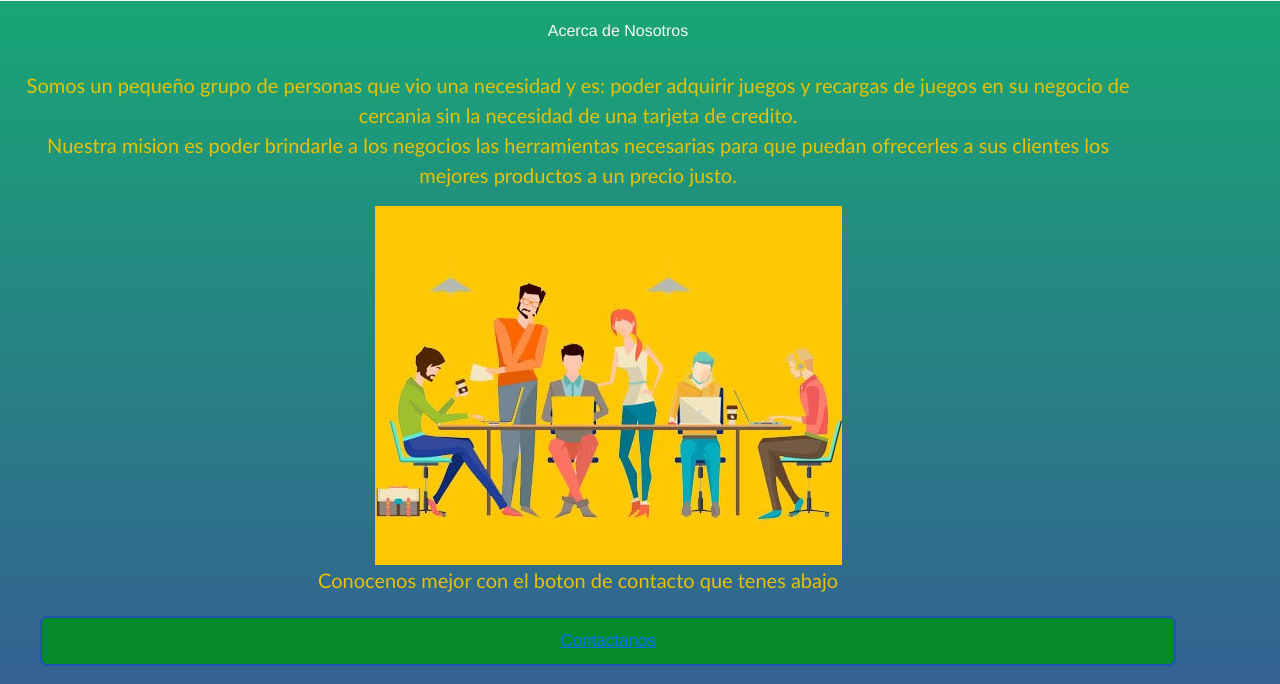
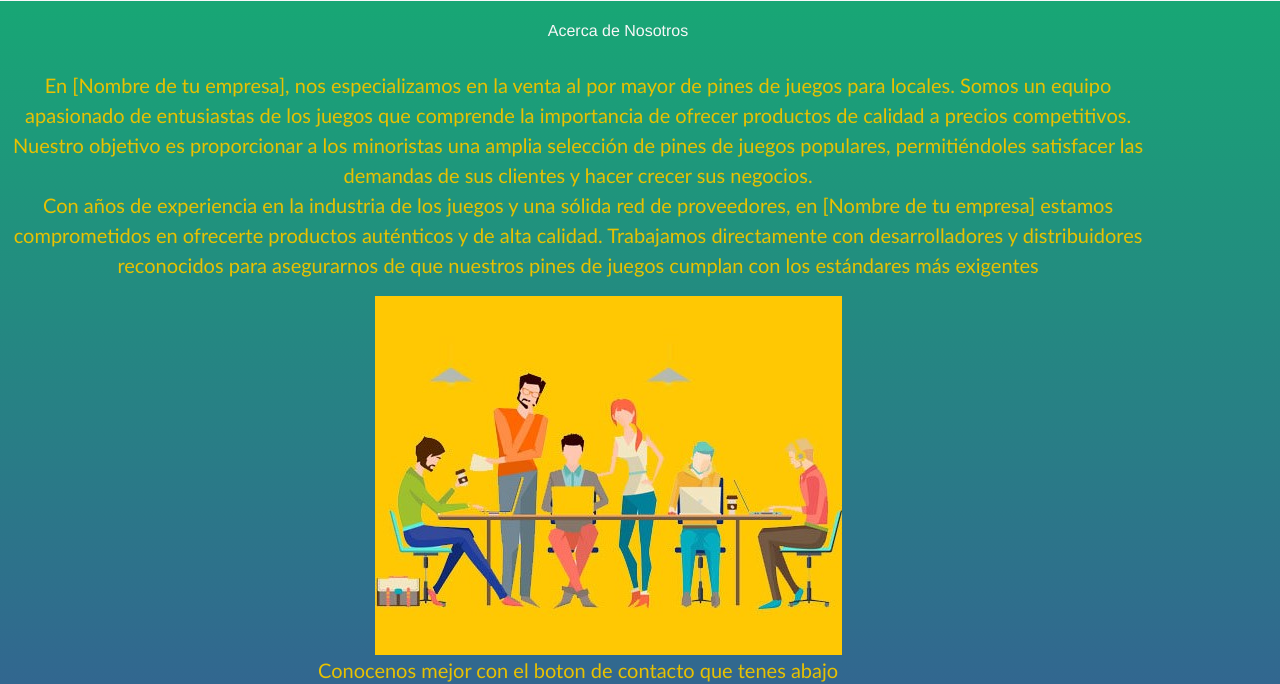
Before and after one commit to SajDiego/coder-proyect, a website: page pages/nosotros.html in a window 1280 px wide. Shown: the part 121-805 px from the top of the page. Drawn offline with nearby package versions, Linux system fonts and the light colour scheme.

Commit message:
actualización nosotros

```diff
--- a/pages/nosotros.html
+++ b/pages/nosotros.html
@@ -48,8 +48,8 @@
         <div class="nos">
           <div>
             <p>
-               Somos un pequeño grupo de personas que vio una necesidad y es: poder adquirir juegos y recargas de juegos en su negocio de cercania sin la necesidad de una tarjeta de credito. <br>
-                Nuestra mision es poder brindarle a los negocios las herramientas necesarias para que puedan ofrecerles a sus clientes los mejores productos a un precio justo.
+               En [Nombre de tu empresa], nos especializamos en la venta al por mayor de pines de juegos para locales. Somos un equipo apasionado de entusiastas de los juegos que comprende la importancia de ofrecer productos de calidad a precios competitivos. Nuestro objetivo es proporcionar a los minoristas una amplia selección de pines de juegos populares, permitiéndoles satisfacer las demandas de sus clientes y hacer crecer sus negocios.<br>
+Con años de experiencia en la industria de los juegos y una sólida red de proveedores, en [Nombre de tu empresa] estamos comprometidos en ofrecerte productos auténticos y de alta calidad. Trabajamos directamente con desarrolladores y distribuidores reconocidos para asegurarnos de que nuestros pines de juegos cumplan con los estándares más exigentes
             </p>
             <img class="nosotros-imagen" src="../images/nos.jpg" alt="nosotros">
 
```
